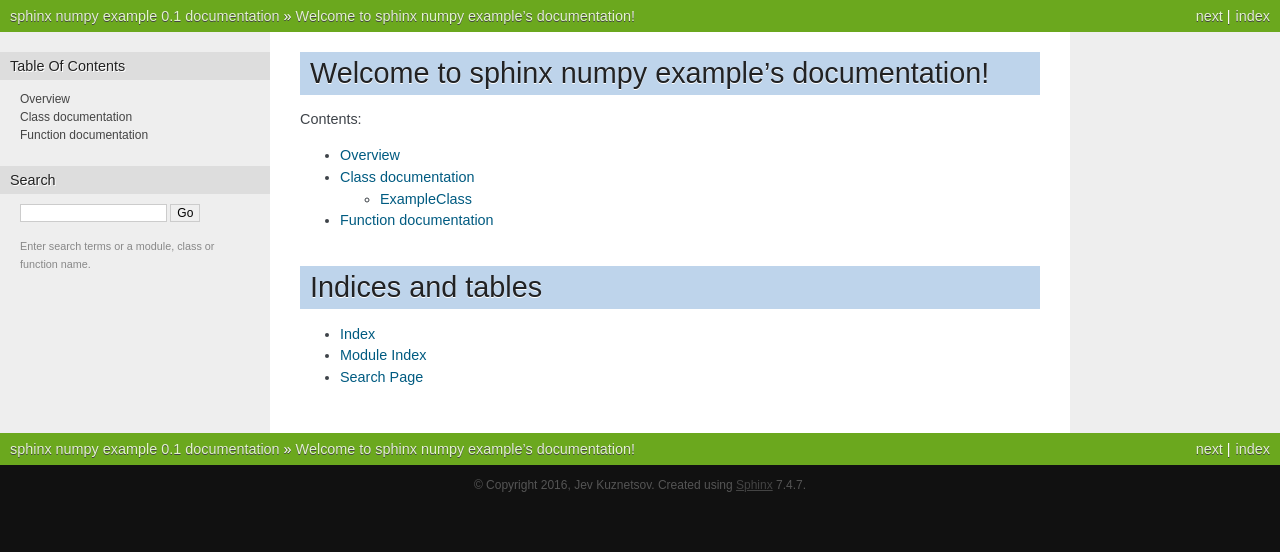
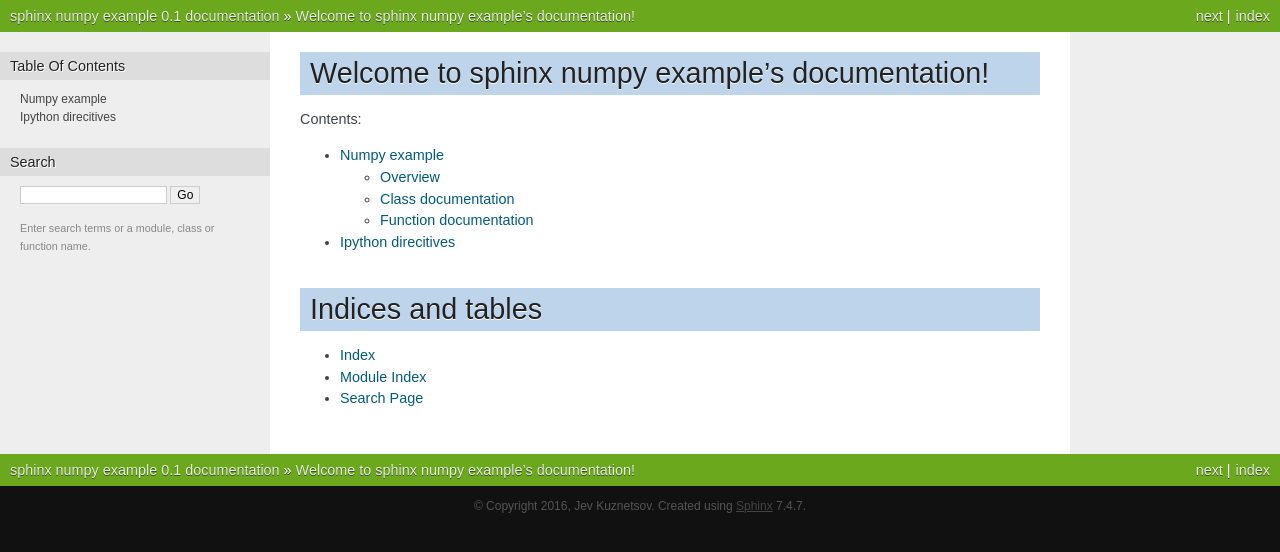
Before and after one commit to sjev/python-quick-start, a Sphinx documentation site: the page built from doc/source/index.rst, in a window 1280 px wide. Shown: the top 552 px of the page. Built offline with Sphinx 7.4.7, drawn with Linux system fonts in a browser that asks for light colours.

Commit message:
added ipython directive

```diff
--- a/doc/source/example_module.rst
+++ b/doc/source/example_module.rst
@@ -1,4 +1,8 @@
 .. currentmodule:: example_numpy
+
+==============
+Numpy example
+==============
 
 .. automodule:: example_numpy
 
--- a/doc/source/index.rst
+++ b/doc/source/index.rst
@@ -12,7 +12,7 @@ Contents:
    :maxdepth: 2
 
    example_module
-
+   ipython_directive
 
 Indices and tables
 ==================
```
Also changed, not shown: doc/source/ipython_directive.rst (added, +33 -0 lines).
